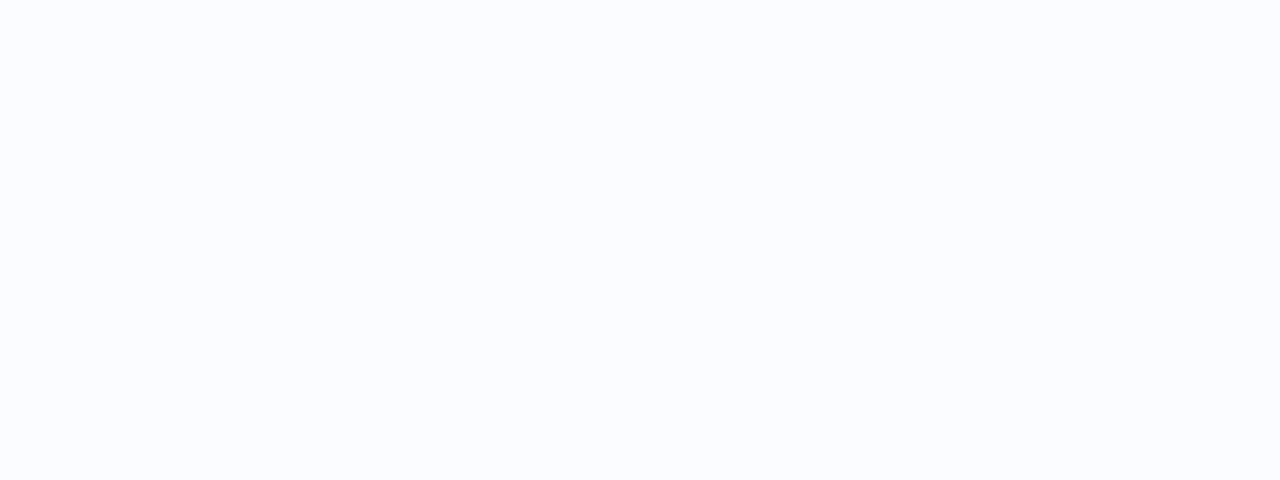
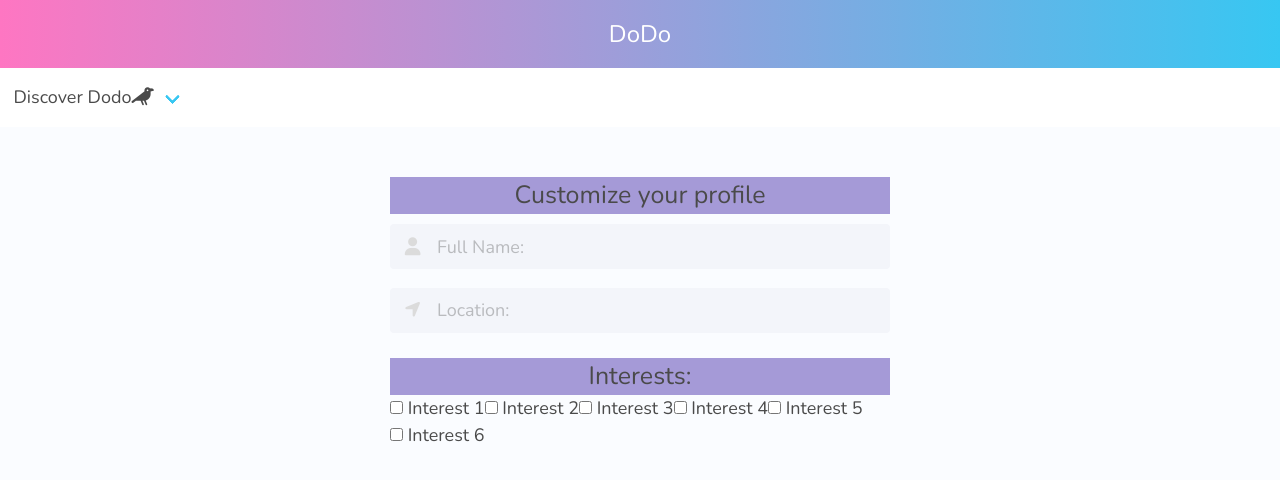
Before and after one commit to dprittj/DODO, an Angular app in the folder frontend/frontend/: page /profile in a window 1280 px wide. Before the commit this address led to /. Shown: the top 480 px of the page. Built offline with nearby package versions, Linux system fonts and the light colour scheme.

Commit message:
profile 1.0

```diff
--- a/frontend/frontend/src/app/app-routing.module.ts
+++ b/frontend/frontend/src/app/app-routing.module.ts
@@ -1,11 +1,13 @@
 import { NgModule } from '@angular/core';
 import { RouterModule, Routes } from '@angular/router';
-import { LoginPageComponent} from '../app/login-page/login-page.component';
+import { LoginPageComponent } from '../app/login-page/login-page.component';
 import { MainLayoutComponent } from './pages/main-layout/main-layout.component';
+import { UserProfileComponent } from '../app/user-profile/user-profile.component';
 
 const routes: Routes = [
   { path: '', component: MainLayoutComponent, children: [
-    { path: '', component: LoginPageComponent }
+    { path: '', component: LoginPageComponent },
+    { path: 'profile', component: UserProfileComponent }
   ]}
 ];
 
--- a/frontend/frontend/src/app/app.module.ts
+++ b/frontend/frontend/src/app/app.module.ts
@@ -7,6 +7,7 @@
 import { LoginPageComponent } from './login-page/login-page.component';
 import { HomePageComponent } from './home-page/home-page.component';
 import { MainLayoutComponent } from './pages/main-layout/main-layout.component';
+import { UserProfileComponent } from './user-profile/user-profile.component';
 
 @NgModule({
   declarations: [
@@ -14,6 +15,7 @@
     LoginPageComponent,
     HomePageComponent,
     MainLayoutComponent,
+    UserProfileComponent,
   ],
   imports: [
     BrowserModule,
--- /dev/null
+++ b/frontend/frontend/src/app/user-profile/user-profile.component.html
@@ -0,0 +1,54 @@
+<div class="main-container">
+
+<div class="customize-profile-box">
+    <h1 class="has-text-centered">Customize your profile</h1>
+</div>
+
+<div class="field name-container">
+    <p class="control has-icons-left">
+      <input class="input" type="text" placeholder="Full Name:">
+      <span class="icon is-small is-left">
+        <i class="fas fa-user"></i>
+      </span>
+    </p>
+  </div>
+  <div class="field location-container">
+    <p class="control has-icons-left">
+      <input class="input" type="text" placeholder="Location:">
+      <span class="icon is-small is-left">
+        <i class="fa fa-location-arrow"></i>
+      </span>
+    </p>
+  </div>
+
+<div class="interest-container">
+    <h3 class="has-text-centered">Interests:</h3>
+    <div class="control">
+        <label class="checkbox">
+          <input type="checkbox">
+          Interest 1
+        </label>
+        <label class="checkbox">
+          <input type="checkbox">
+          Interest 2
+        </label>
+        <label class="checkbox">
+          <input type="checkbox">
+          Interest 3
+        </label>
+        <label class="checkbox">
+          <input type="checkbox">
+          Interest 4
+        </label>
+        <label class="checkbox">
+          <input type="checkbox">
+          Interest 5
+        </label>
+        <label class="checkbox">
+          <input type="checkbox">
+          Interest 6
+        </label>
+      </div>
+</div>
+
+</div>
--- /dev/null
+++ b/frontend/frontend/src/app/user-profile/user-profile.component.scss
@@ -0,0 +1,43 @@
+@import '../../main-styles.scss';
+
+.main-container {
+    display: flex;
+    flex-direction: column;
+
+    max-width: 500px;
+
+    margin: auto;
+
+    padding-top: 50px;
+}
+
+.customize-profile-box {
+    background: $purple;
+    margin-bottom: 10px;
+
+    h1 {
+        font-size: 25px;
+    }
+}
+
+.name-container{
+    height: 50px;
+    // margin-bottom: 25px;
+
+
+
+    // box-shadow: 0px 0px 10px 0px rgba(black, 0.15);
+}
+
+.location-container {
+    margin-bottom: 25px;
+}
+
+.interest-container {
+    max-width: 500px;
+
+    h3 {
+        background: $purple;
+        font-size: 25px;
+    }
+}
--- /dev/null
+++ b/frontend/frontend/src/app/user-profile/user-profile.component.ts
@@ -0,0 +1,15 @@
+import { Component, OnInit } from '@angular/core';
+
+@Component({
+  selector: 'app-user-profile',
+  templateUrl: './user-profile.component.html',
+  styleUrls: ['./user-profile.component.scss']
+})
+export class UserProfileComponent implements OnInit {
+
+  constructor() { }
+
+  ngOnInit(): void {
+  }
+
+}
```
Also changed, not shown: 2 other files (tests, documents, lock files or other folders).
